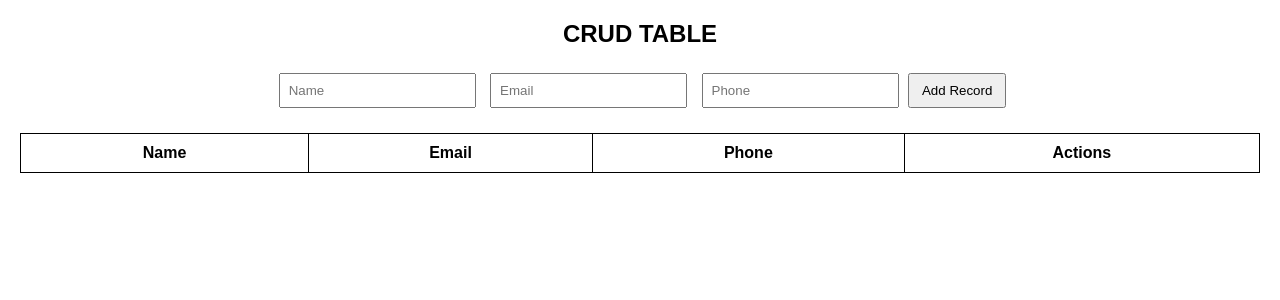
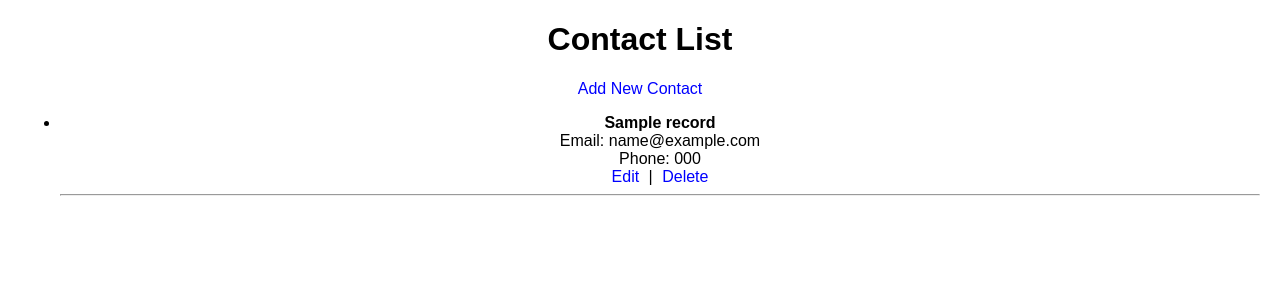
Before and after one commit to shahdaksh050/CRUD-Operations, a PHP site: page / in a window 1280 px wide. Shown: the top 300 px of the page. Run offline with PHP 8.4, Linux system fonts and the light colour scheme; tables that the repository leaves empty or names only in its code hold one stand-in row (values such as "Sample post"); a stand-in replaces the project's code that opens the database connection; lists and menus that the app fills with data are empty.

Commit message:
Update index.php

```diff
--- a/index.php
+++ b/index.php
@@ -1,75 +1,30 @@
 <?php
-session_start();
+include('config.php');
 
-if (!isset($_SESSION['records'])) {
-    $_SESSION['records'] = [];
-}
-
-if ($_SERVER["REQUEST_METHOD"] == "POST") {
-    $id = $_POST['id'] ?? uniqid();
-    $name = $_POST['name'];
-    $email = $_POST['email'];
-    $phone = $_POST['phone'];
-
-    $_SESSION['records'][$id] = ['name' => $name, 'email' => $email, 'phone' => $phone];
-
-    header("Location: index.php");
-    exit();
-}
-
-if (isset($_GET['delete'])) {
-    $id = $_GET['delete'];
-    unset($_SESSION['records'][$id]);
-    header("Location: index.php");
-    exit();
-}
-
-$editRecord = null;
-if (isset($_GET['edit'])) {
-    $id = $_GET['edit'];
-    $editRecord = $_SESSION['records'][$id];
-}
+$sql = "SELECT * FROM records";
+$result = $conn->query($sql);
 ?>
-
 <!DOCTYPE html>
 <html lang="en">
 <head>
-    <meta charset="UTF-8">
-    <meta name="viewport" content="width=device-width, initial-scale=1.0">
-    <title>Multi-Record CRUD by Daksh</title>
-    <link rel="stylesheet" href="style.css">
+  <meta charset="UTF-8">
+  <title>CRUD Operation - Contact List</title>
+  <link rel="stylesheet" href="style.css">
 </head>
 <body>
-
-<h2>CRUD TABLE</h2>
-
-<form method="POST">
-    <input type="hidden" name="id" value="<?= $_GET['edit'] ?? '' ?>">
-    <input type="text" name="name" placeholder="Name" required value="<?= $editRecord['name'] ?? '' ?>">
-    <input type="email" name="email" placeholder="Email" required value="<?= $editRecord['email'] ?? '' ?>">
-    <input type="text" name="phone" placeholder="Phone" required value="<?= $editRecord['phone'] ?? '' ?>">
-    <button type="submit"><?= isset($editRecord) ? "Update" : "Add" ?> Record</button>
-</form>
-
-<table>
-    <tr>
-        <th>Name</th>
-        <th>Email</th>
-        <th>Phone</th>
-        <th>Actions</th>
-    </tr>
-    <?php foreach ($_SESSION['records'] as $id => $record): ?>
-        <tr>
-            <td><?= $record['name'] ?></td>
-            <td><?= $record['email'] ?></td>
-            <td><?= $record['phone'] ?></td>
-            <td>
-                <a href="?edit=<?= $id ?>">Edit</a>
-                <a href="?delete=<?= $id ?>" onclick="return confirm('Are you sure?')">Delete</a>
-            </td>
-        </tr>
-    <?php endforeach; ?>
-</table>
-
+  <h1>Contact List</h1>
+  <p><a href="add.php">Add New Contact</a></p>
+  <ul>
+    <?php while ($row = $result->fetch_assoc()): ?>
+      <li>
+        <strong><?php echo htmlspecialchars($row['name']); ?></strong><br>
+        Email: <?php echo htmlspecialchars($row['email']); ?><br>
+        Phone: <?php echo htmlspecialchars($row['phone']); ?><br>
+        <a href="edit.php?id=<?php echo $row['id']; ?>">Edit</a> |
+        <a href="delete.php?id=<?php echo $row['id']; ?>" onclick="return confirm('Delete this contact?')">Delete</a>
+      </li>
+      <hr>
+    <?php endwhile; ?>
+  </ul>
 </body>
 </html>
```
